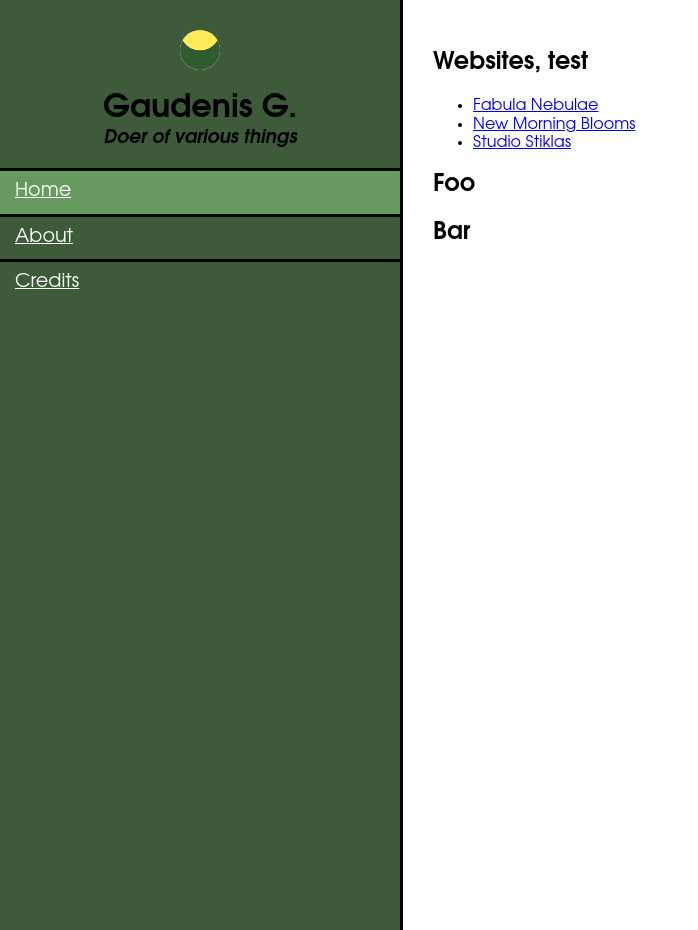
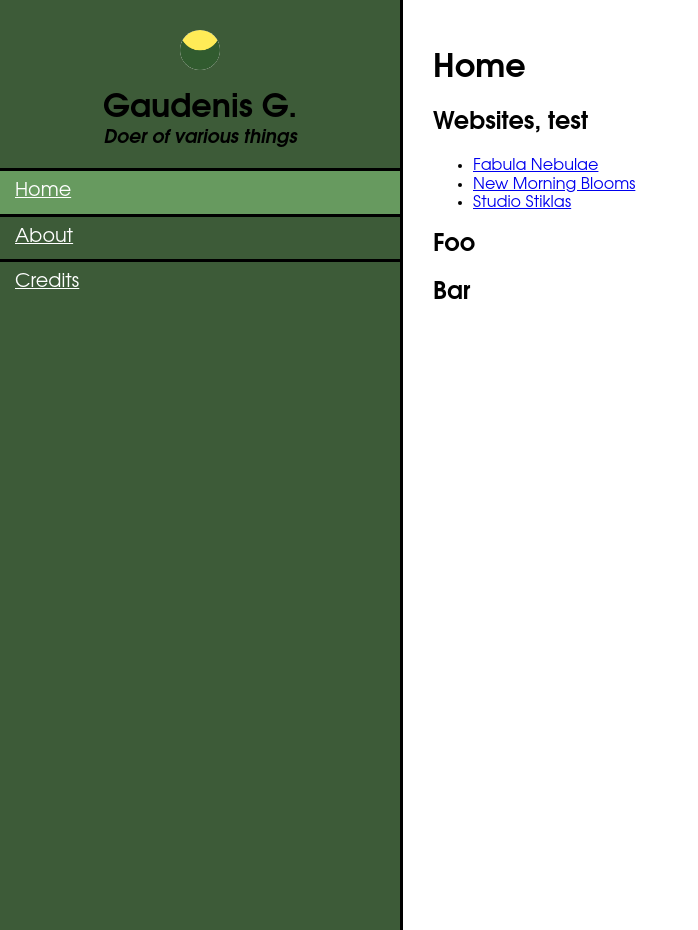
Before and after one commit to gaudenisg/gaudenisg.github.io, a Jekyll site: the page built from index.html, in a window 1280 px wide. Shown: the whole page, without its empty margins (0-698 px from the left). Built offline with Jekyll 4.4.1, drawn with Linux system fonts in a browser that asks for light colours.

Commit message:
Update default.html

```diff
--- a/_layouts/default.html
+++ b/_layouts/default.html
@@ -10,7 +10,10 @@
 <body>
     <div class="main-container">
         {% include sidebar.html %}
-        <div class="content-container">{{ content }}</div>
+        <div class="content-container">
+            <h1 class="page-title">{{ page.title }}</h1>
+            {{ content }}
+        </div>
     </div>
 </body>
 </html>
```
